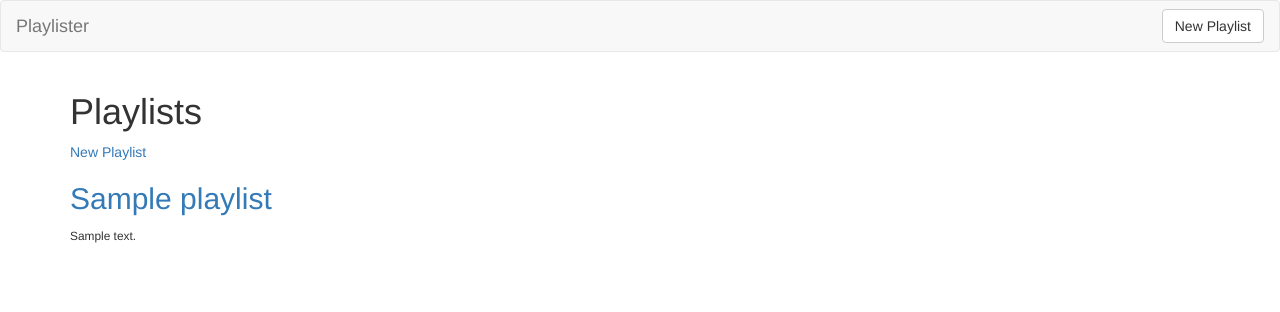
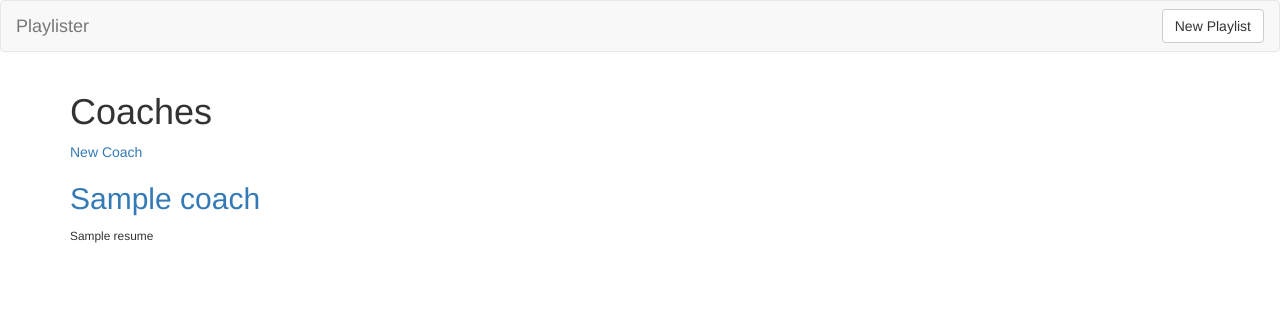
Before and after one commit to teknofage/Local-Soccer-Coach, a Flask app: template templates/coaches_index.html in a window 1280 px wide. Shown: the top 312 px of the page. Run offline with Flask 2, Linux system fonts and the light colour scheme; the template is opened without the code that fills it: most values are stand-ins (such as "Sample title", 1, 10 or a date in 2020); some libraries are stand-ins or nearby versions.

Commit message:
second commit

```diff
--- a/app.py
+++ b/app.py
@@ -3,38 +3,43 @@ from pymongo import MongoClient
 from bson.objectid import ObjectId
 import os
 
-host = os.environ.get('MONGODB_URI', 'mongodb://localhost:27017/Playlister')
+host = os.environ.get('MONGODB_URI', 'mongodb://localhost:27017/Local Soccer Coach')
 client = MongoClient(host=f'{host}?retryWrites=false')
 db = client.get_default_database()
-playlists = db.playlists
-comments = db.comments
+coaches = db.coaches
+resumes = db.resumes
+qualifications = db.qualifications
+reviews = db.reviews
+fields = db.fields
+leagues = db.leagues
+
 
 app = Flask(__name__)
 
 
 @app.route('/')
-def playlists_index():
-    """Show all playlists."""
-    return render_template('playlists_index.html', playlists=playlists.find())
+def coaches_index():
+    """Show all coaches."""
+    return render_template('coaches_index.html', coaches=coaches.find())
 
 
-@app.route('/playlists', methods=['POST'])
-def playlists_submit():
-    """Submit a new playlist."""
-    playlist = {
-        'title': request.form.get('title'),
-        'description': request.form.get('description'),
-        'videos': request.form.get('videos').split(),
-        'ratings': request.form.get('ratings')
+@app.route('/coaches', methods=['POST'])
+def coaches_submit():
+    """Submit a new coach."""
+    coach = {
+        'name': request.form.get('name'),
+        'resume': request.form.get('resume'),
+        'qualifications': request.form.get('qualifications').split(),
+        'reviews': request.form.get('reviews')
     }
-    playlist_id = playlists.insert_one(playlist).inserted_id
-    return redirect(url_for('playlists_show', playlist_id=playlist_id))
+    coach_id = coaches.insert_one(coach).inserted_id
+    return redirect(url_for('coaches_show', coach_id=coach_id))
 
 
-@app.route('/playlists/new')
-def playlists_new():
-    """Create a new playlist."""
-    return render_template('playlists_new.html', playlist={}, title='New Playlist')
+@app.route('/coaches/new')
+def coaches_new():
+    """Create a new coach."""
+    return render_template('coaches_new.html', coach={}, title='New Coach')
 
 
 @app.route('/playlists/<playlist_id>')
--- a/templates/base.html
+++ b/templates/base.html
@@ -2,7 +2,7 @@
 <html>
 <head>
     <meta charset='utf-8'>
-    <title>Playlister</title>
+    <title>Local Soccer Coach</title>
     <!-- Latest compiled and minified CSS -->
     <link rel='stylesheet' href='https://maxcdn.bootstrapcdn.com/bootstrap/3.3.7/css/bootstrap.min.css'>
 </head>
--- a/templates/coaches_edit.html
+++ b/templates/coaches_edit.html
@@ -5,10 +5,10 @@
     <div class='col-sm-6 col-sm-offset-3'>
         <form method='POST' action='/playlists/{{playlist._id}}'>
             <input type='hidden' name='_method' value='PUT'/>
-            {% include 'partials/playlists_form.html' %}
+            {% include 'partials/coaches_form.html' %}
             <!-- BUTTON -->
             <div class='form-group'>
-                <button class='btn btn-primary' type='submit'>Save Playlist</button>
+                <button class='btn btn-primary' type='submit'>Save Coach</button>
             </div>
         </form>
     </div>
--- a/templates/coaches_index.html
+++ b/templates/coaches_index.html
@@ -1,15 +1,15 @@
-<!-- templates/playlists_index.html -->
+<!-- templates/coaches_index.html -->
 {% extends 'base.html' %}
 
 {% block content %}
-<h1>Playlists</h1>
+<h1>Coaches</h1>
 
-<a href='/playlists/new'>New Playlist</a>
+<a href='/coaches/new'>New Coach</a>
 <div class='row'>
-    {% for playlist in playlists %}
+    {% for coach in coach %}
         <div class='col-md-3'>
-            <h2><a href='/playlists/{{ playlist._id }}'>{{ playlist.title }}</a></h2>
-            <small>{{ playlist.description }}</small>
+            <h2><a href='/coaches/{{ coach._id }}'>{{ coach.name }}</a></h2>
+            <small>{{ coach.resume }}</small>
         </div>
     {% endfor %}
 </div>
--- a/templates/coaches_new.html
+++ b/templates/coaches_new.html
@@ -3,11 +3,11 @@
 {% block content %}
 <div class='row'>
     <div class='col-sm-6 col-sm-offset-3'>
-        <form method='POST' action='/playlists'>
-            {% include 'partials/playlists_form.html' %}
+        <form method='POST' action='/coaches'>
+            {% include 'partials/coaches_form.html' %}
             <!-- BUTTON -->
             <div class='form-group'>
-                <button class='btn btn-primary' type='submit'>Save Playlist</button>
+                <button class='btn btn-primary' type='submit'>Save Coach</button>
             </div>
         </form>
     </div>
```
Also changed, not shown: templates/coaches_show.html (+7 -7 lines), db.database.txt (added), templates/partials/review_form.html (renamed from templates/partials/comment_form.html), 1 other file.
